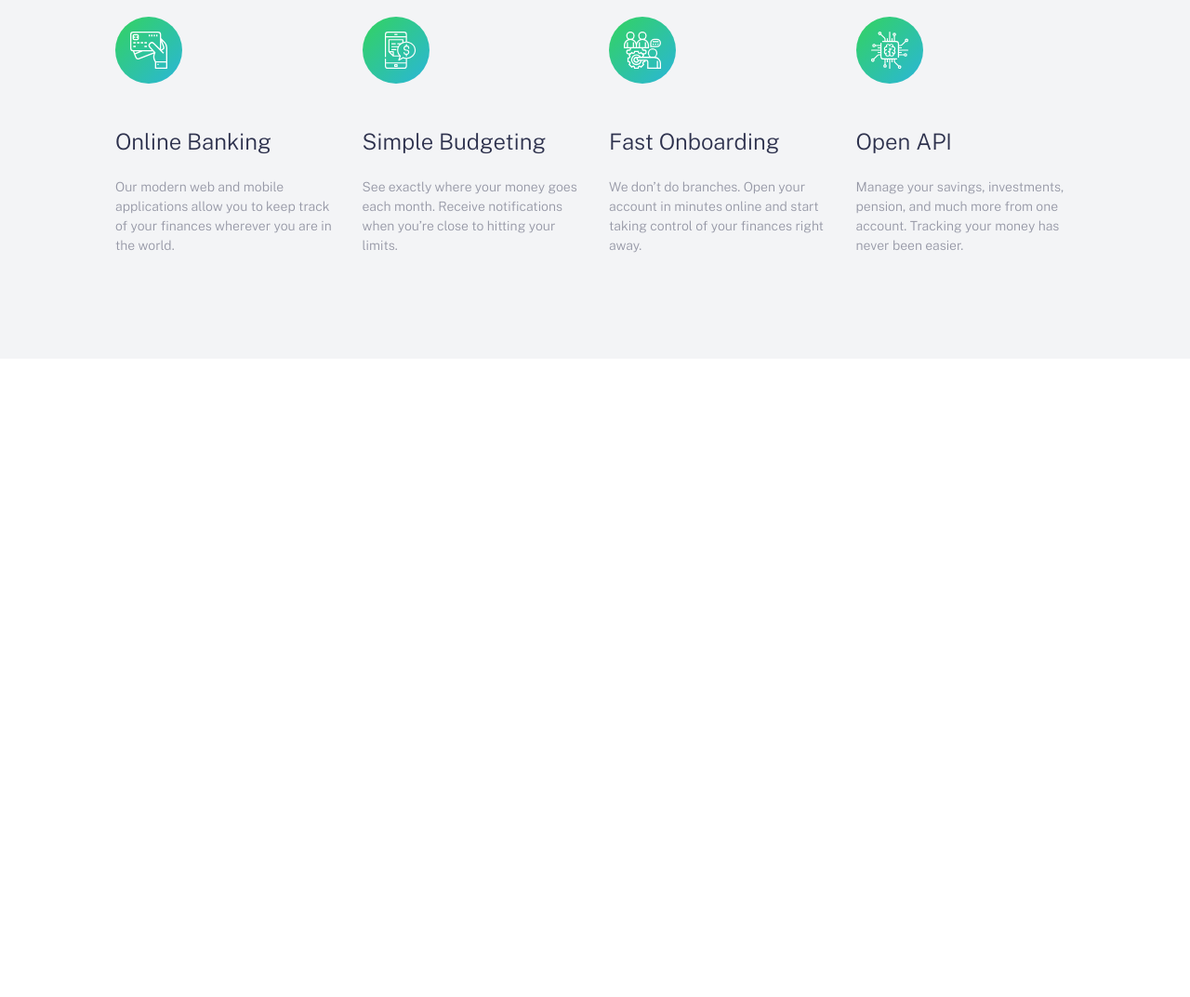
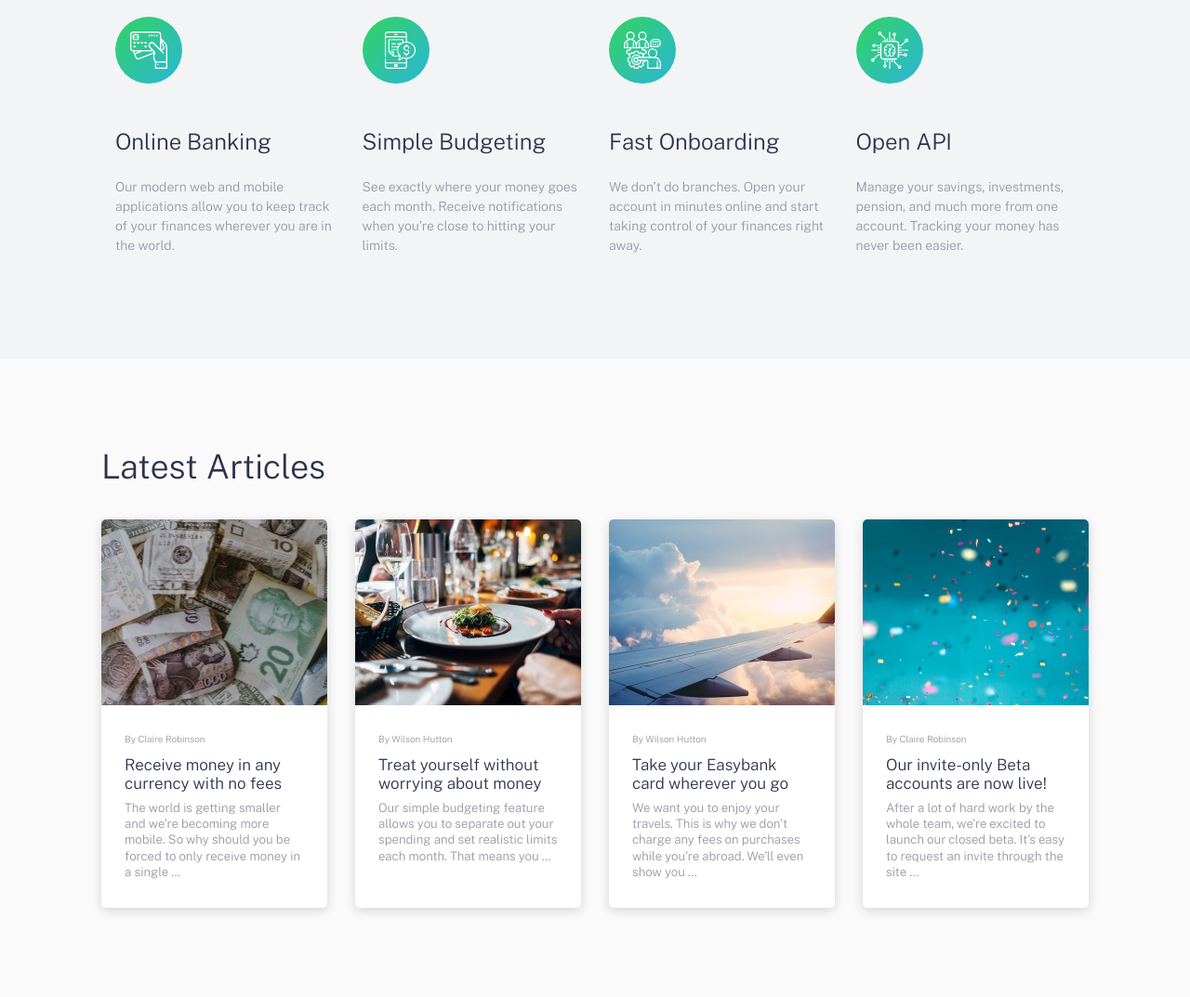
Before and after one commit to vishal2599/easybank-landing, a plain HTML site: page index.html in a window 1280 px wide. Shown: the part 1021-2094 px from the top of the page at 93% size. Before the commit the page ends 1407 px from the top, so only its background shows below. Drawn offline with nearby package versions, Linux system fonts and the light colour scheme.

Commit message:
Completed the Articles Section

```diff
--- /dev/null
+++ b/app/scss/_article.scss
@@ -0,0 +1,70 @@
+.articles{
+    background-color: $veryLightGray;
+}
+
+.article{
+
+    &__content{
+
+    }
+
+    &__grid{
+        display: grid;
+        // grid-template-columns: repeat(auto-fit, minmax(14.375rem, 1fr));
+        grid-template-columns: 1fr;
+        gap: 1.875rem;
+
+        @include breakpoint-up(medium){
+            grid-template-columns: repeat(2, 1fr);
+        }
+
+        @include breakpoint-up(large){
+            grid-template-columns: repeat(4, 1fr);
+        }
+    }
+
+    &__item{
+        border-radius: 0.3125rem;
+        background-color: $white;
+        overflow: hidden;
+        box-shadow: 0px 3px 12px rgba(#000000, 0.15);
+        transition: all 200ms ease-in-out;
+
+        &:hover{
+            transform: scale(1.05);
+        }
+    }
+
+    &__image{
+        height: 12.5rem;
+        background-size: cover;
+        background-repeat: no-repeat;
+        background-position: center center;
+    }
+
+    &__text{
+        padding: 1.875rem 1.875rem 1.875rem 2.5rem;
+        color: $grayishBlue;
+
+        @include breakpoint-up(medium){
+            padding: 1.875rem 1.565rem;
+        }
+
+    }
+
+    &__author{
+        font-size: 0.625rem;
+        margin-bottom: 0.75rem;
+    }
+
+    &__title{
+        font-size: 1.0625rem;
+        line-height: 1.15;
+        color: $darkBlue;
+        margin-bottom: 0.5rem;
+    }
+
+    &__description{
+        font-size:0.825rem;
+    }
+}
--- a/app/scss/style.scss
+++ b/app/scss/style.scss
@@ -5,3 +5,4 @@
 @import 'header';
 @import 'hero';
 @import 'feature';
+@import 'article';
--- a/index.html
+++ b/index.html
@@ -134,40 +134,73 @@
     </div>
   </section>
 
+  <section class="articles">
+    <div class="article__content container container--pall">
+      <h2>Latest Articles</h2>
+
+      <div class="article__grid">
+        <a class="article__item" href="javascript:void(0);">
+          <div class="article__image" style="background-image: url('/images/image-currency.jpg');"></div>
+          <div class="article__text">
+            <div class="article__author">
+              By Claire Robinson
+            </div>
+            <div class="article__title">
+              Receive money in any currency with no fees
+            </div>
+            <div class="article__description">
+              The world is getting smaller and we’re becoming more mobile. So why should you be forced to only receive
+              money in a single …
+            </div>
+          </div>
+        </a>
+        <a class="article__item" href="javascript:void(0);">
+          <div class="article__image" style="background-image: url('/images/image-restaurant.jpg');"></div>
+          <div class="article__text">
+            <div class="article__author">
+              By Wilson Hutton
+            </div>
+            <div class="article__title">
+              Treat yourself without worrying about money
+            </div>
+            <div class="article__description">
+              Our simple budgeting feature allows you to separate out your spending and set realistic limits each month. That means you …
+            </div>
+          </div>
+        </a>
+        <a class="article__item" href="javascript:void(0);">
+          <div class="article__image" style="background-image: url('/images/image-plane.jpg');"></div>
+          <div class="article__text">
+            <div class="article__author">
+              By Wilson Hutton
+            </div>
+            <div class="article__title">
+              Take your Easybank card wherever you go
+            </div>
+            <div class="article__description">
+              We want you to enjoy your travels. This is why we don’t charge any fees on purchases while you’re abroad. We’ll even show you …
+            </div>
+          </div>
+        </a>
+        <a class="article__item" href="javascript:void(0);">
+          <div class="article__image" style="background-image: url('/images/image-confetti.jpg');"></div>
+          <div class="article__text">
+            <div class="article__author">
+              By Claire Robinson
+            </div>
+            <div class="article__title">
+              Our invite-only Beta accounts are now live!
+            </div>
+            <div class="article__description">
+              After a lot of hard work by the whole team, we’re excited to launch our closed beta. It’s easy to request an invite through the site ...
+            </div>
+          </div>
+        </a>
+      </div>
+    </div>
+  </section>
+
   <!--
-
-
-
-
-
-
-
-
-
-  Latest Articles
-
-  By Claire Robinson
-  Receive money in any currency with no fees
-  The world is getting smaller and we’re becoming more mobile. So why should you be
-  forced to only receive money in a single …
-
-  By Wilson Hutton
-  Treat yourself without worrying about money
-  Our simple budgeting feature allows you to separate out your spending and set
-  realistic limits each month. That means you …
-
-  By Wilson Hutton
-  Take your Easybank card wherever you go
-  We want you to enjoy your travels. This is why we don’t charge any fees on purchases
-  while you’re abroad. We’ll even show you …
-
-  By Claire Robinson
-  Our invite-only Beta accounts are now live!
-  After a lot of hard work by the whole team, we’re excited to launch our closed beta.
-  It’s easy to request an invite through the site ...
-
-
-
   About Us
   Contact
   Blog
```
Also changed, not shown: dist/style.css, 1 other file.
